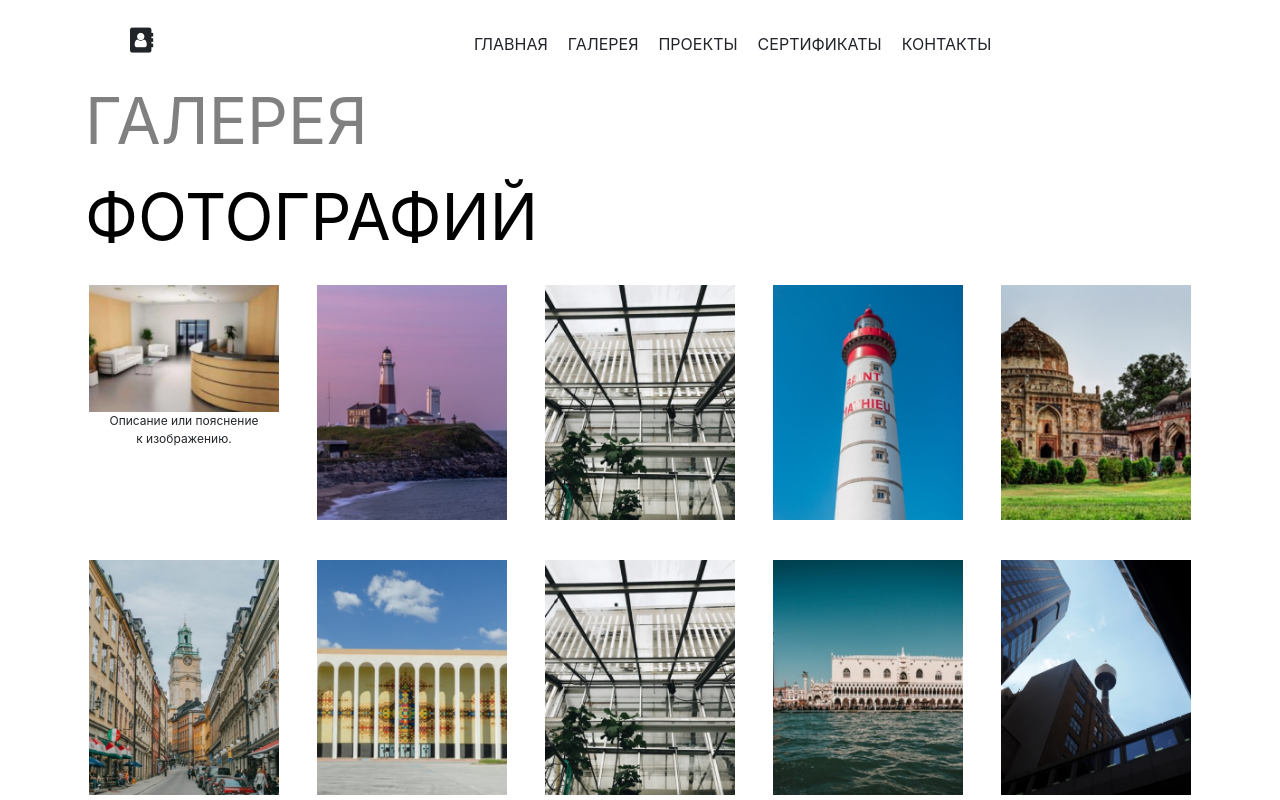
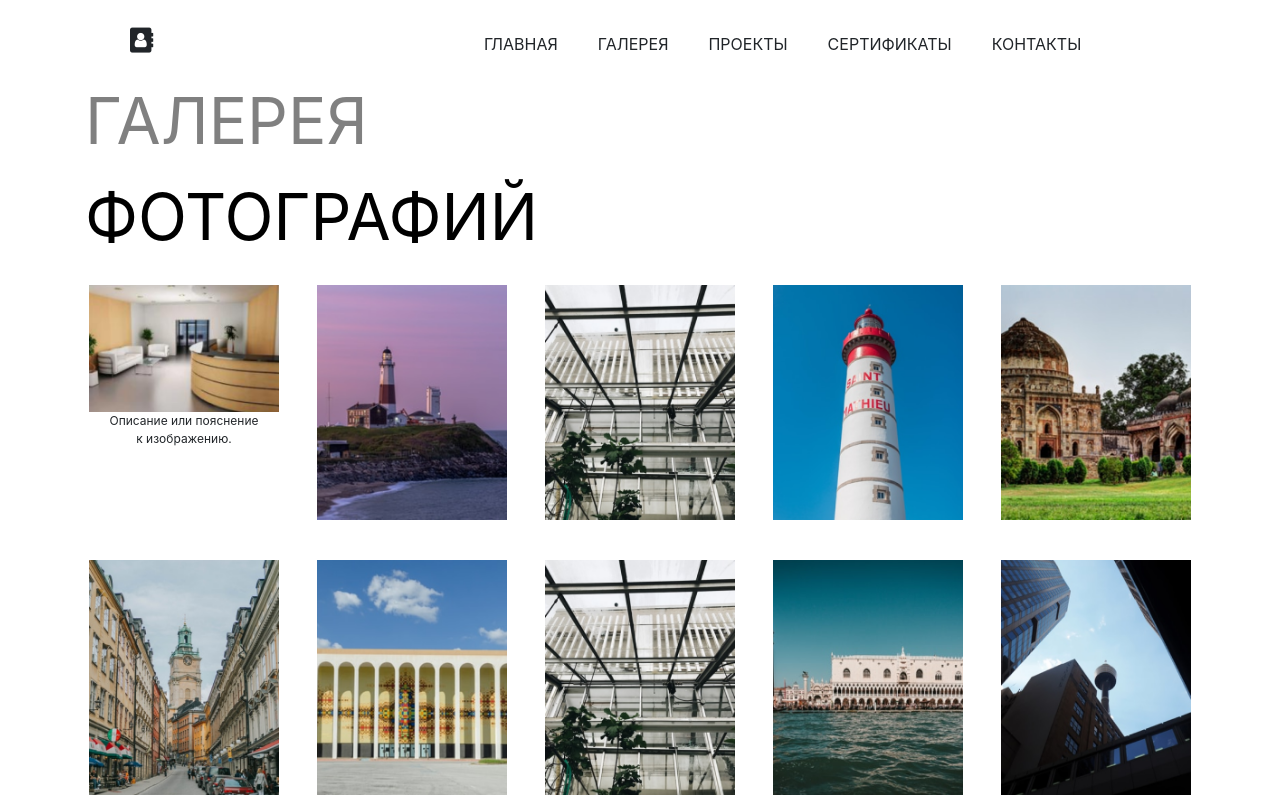
Before and after one commit to abasfn/javascript, a website: page index.html in a window 1280 px wide. Shown: the top 800 px of the page. Drawn offline with nearby package versions, Linux system fonts and the light colour scheme.

Commit message:
addproject4

```diff
--- a/index.css
+++ b/index.css
@@ -5,7 +5,7 @@
     margin-top: 12px;
 }
 .li-menu{
-    margin: 0px 10px;
+    margin: 0px 20px;
 }
 
 .fa.fa-address-book{
```
